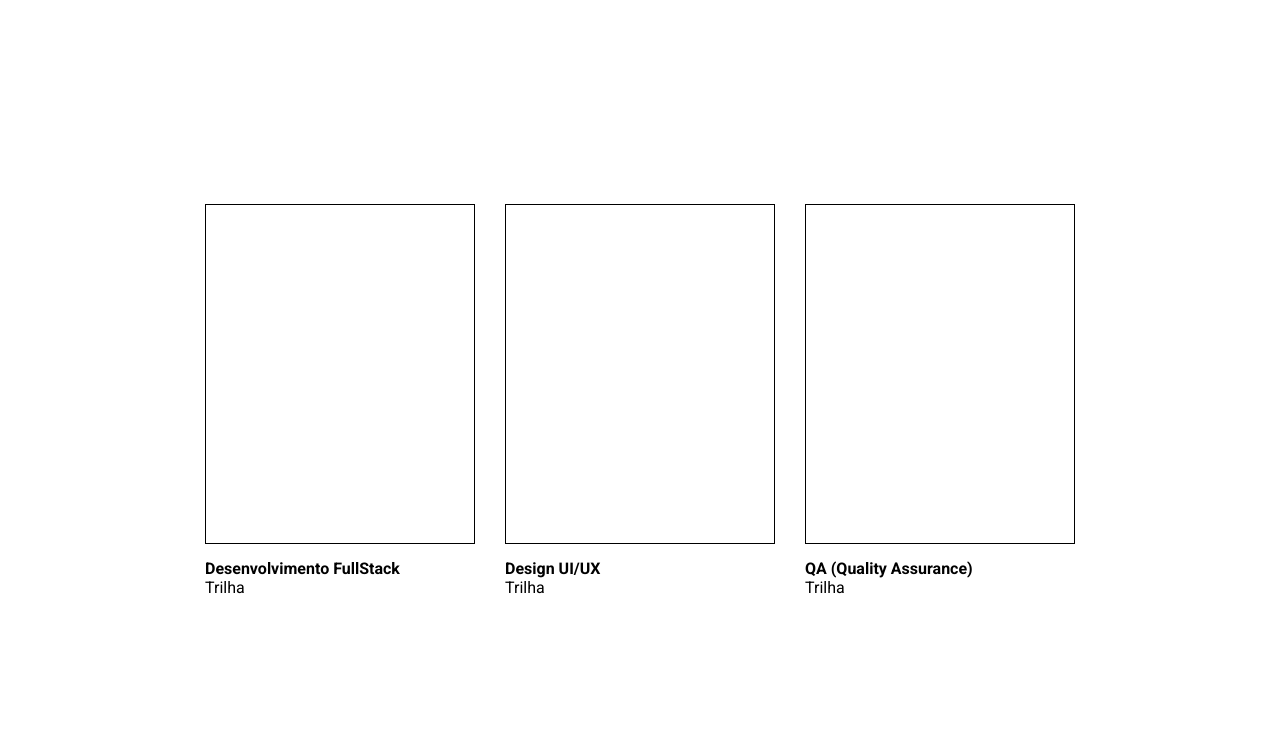
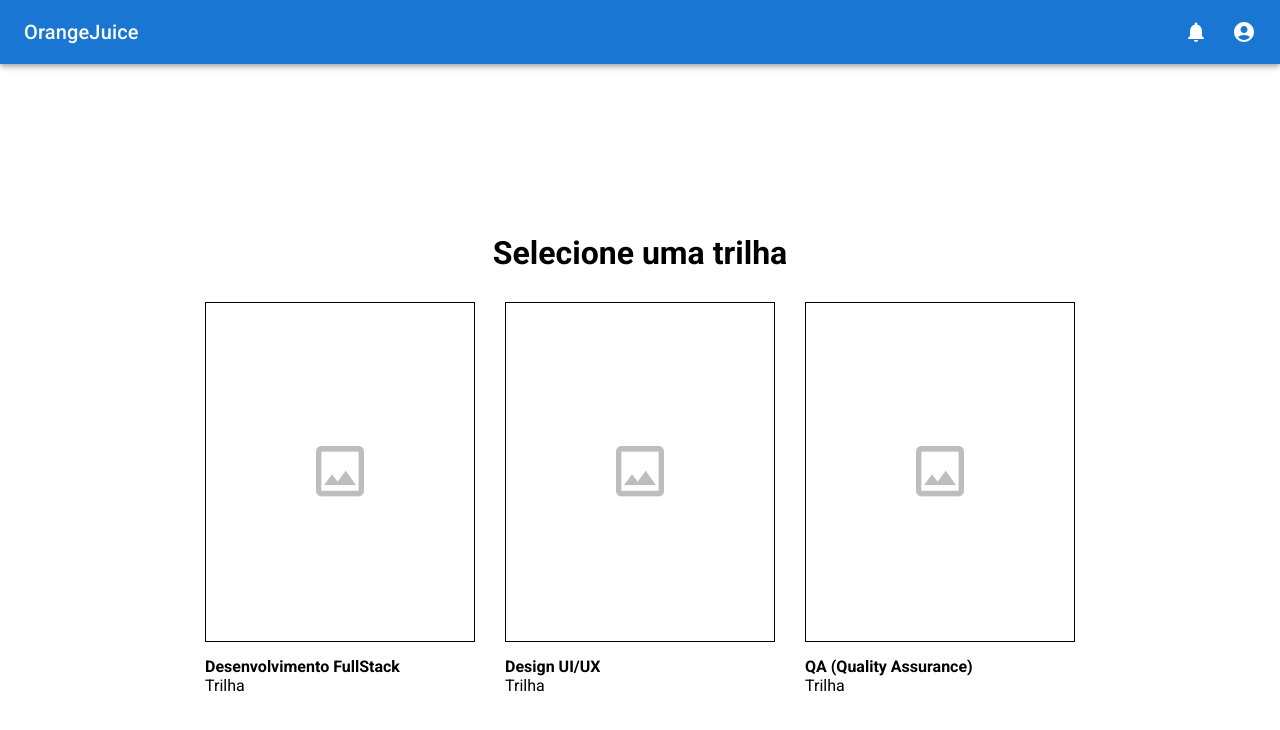
Before and after one commit to arthurisvi/frontend-orange-evolution, a React (Vite) app: page /trilhas in a window 1280 px wide. Shown: the top 730 px of the page. Built offline with nearby package versions, Linux system fonts and the light colour scheme.

Commit message:
feat: esqueleto da página inicial de trilhas
Co-authored-by: Cássio Gabriel Mirailh Seehaber <cassiomirailh@users.noreply.github.com>

```diff
--- a/index.html
+++ b/index.html
@@ -6,7 +6,7 @@
     <link rel="icon" type="image/svg+xml" href="/vite.svg" />
     <meta name="viewport" content="width=device-width, initial-scale=1.0" />
     <link rel="stylesheet" href="https://fonts.googleapis.com/css?family=Roboto:300,400,500,600,700&display=swap" />
-    <title>Vite + React</title>
+    <title>Orange Juice Evolution</title>
 </head>
 
 <body>
--- a/src/pages/Trails/index.jsx
+++ b/src/pages/Trails/index.jsx
@@ -1,16 +1,27 @@
 import React from "react";
-import CardHeader from "@mui/material/CardHeader";
-import { ContainerCards } from "./style";
+import { ContainerCards, Title, Container} from "./style";
 import CardTrail from "../../shared/components/CardTrail";
+import PrimarySearchAppBar from "../../shared/components/Header";
 
-const trails = [{ title: "Desenvolvimento FullStack" }, { title: "Design UI/UX" }, { title: "QA (Quality Assurance)" }];
+const trails = [
+  { id: 1, title: "Desenvolvimento FullStack" },
+  { id: 2, title: "Design UI/UX" },
+  { id: 3, title: "QA (Quality Assurance)" },
+];
 
 const Trails = () => {
   return (
-    <ContainerCards>
-      {trails.map((trail) => (
-        <CardTrail title={trail.title} description = "Trilha"/>))}
-    </ContainerCards>
+    <body>
+      <PrimarySearchAppBar />
+      <Container>
+        <Title>Selecione uma trilha</Title>
+        <ContainerCards>
+          {trails.map((trail) => (
+            <CardTrail title={trail.title} description="Trilha" id={trail.id}/>
+          ))}
+        </ContainerCards>
+      </Container>
+    </body>
   );
 };
 
--- a/src/pages/Trails/style.js
+++ b/src/pages/Trails/style.js
@@ -4,6 +4,27 @@ export const ContainerCards = styled.div `
   display: flex;
   gap: 30px;
   justify-content: center;
+  margin-top: 1.875rem;
+  @media screen and (max-width: 958px) {
+    display: flex;
+    flex-direction: column;
+  }
+`;
+
+export const Title = styled.h1 `
+  text-align: center;
+`;
+
+export const Container = styled.body `
+  height: 100vh;
+  display: flex;
+  justify-content: center;
   align-items: center;
-  height: 100vh;
+  flex-direction: column;
+  @media screen and (max-width: 958px) {
+    margin: 1.875rem 0 1.875rem 0;
+    display: flex;
+    flex-direction: column;
+    height: 100%;
+  }
 `;
--- a/src/shared/components/CardTrail/index.jsx
+++ b/src/shared/components/CardTrail/index.jsx
@@ -1,19 +1,48 @@
 import React from "react";
 import Box from "@mui/material/Box";
+import { Link } from "react-router-dom";
+import styled from "styled-components";
+import Icon from '../../../assets/icons/iconTeste.png'
+
+const StyledLink = styled(Link)`
+  text-decoration: none;
+  color: black;
+  &:focus,
+  &:hover,
+  &:visited,
+  &:link,
+  &:active {
+    text-decoration: none;
+  }
+`;
+
+const ContainerIcon = styled.div`
+  width: 100%;
+  height: 100%;
+  display: flex;
+  align-items: center;
+  justify-content: center;
+`
 
 const CardTrail = (props) => {
   return (
     <div>
+      <StyledLink to={"/trilha/" + props.id} style={{ textDecoration: "none" }}>
         <Box
           sx={{
             width: 270,
             height: 340,
             border: "1px solid black",
-          marginBottom: "15px"
+            marginBottom: "15px",
           }}
-      />
+        >
+          <ContainerIcon>
+          <img src={Icon} alt="icon" />
+          </ContainerIcon>
+        </Box>
         <strong>{props.title}</strong>
         <p>{props.description}</p>
+      </StyledLink>
     </div>
   );
 };
--- a/src/shared/components/Header/index.jsx
+++ b/src/shared/components/Header/index.jsx
@@ -167,7 +167,7 @@ export default function PrimarySearchAppBar() {
             OrangeJuice
           </Typography>
             <Box sx={{ flexGrow: 1 }} />
-          <Search>
+          {/* <Search>
             <SearchIconWrapper>
               <SearchIcon />
             </SearchIconWrapper>
@@ -175,19 +175,19 @@ export default function PrimarySearchAppBar() {
               placeholder="Search…"
               inputProps={{ 'aria-label': 'search' }}
             />
-          </Search>
+          </Search> */}
           <Box sx={{ display: { xs: 'none', md: 'flex' } }}>
-            <IconButton size="large" aria-label="show 4 new mails" color="inherit">
+            {/* <IconButton size="large" aria-label="show 4 new mails" color="inherit">
               <Badge badgeContent={4} color="error">
                 <MailIcon />
               </Badge>
-            </IconButton>
+            </IconButton> */}
             <IconButton
               size="large"
-              aria-label="show 17 new notifications"
+              aria-label="show new notifications"
               color="inherit"
             >
-              <Badge badgeContent={17} color="error">
+              <Badge badgeContent={0} color="error">
                 <NotificationsIcon />
               </Badge>
             </IconButton>
```
Also changed, not shown: src/assets/icons/iconTeste.png (added). Lines whose indentation alone changed are shown as unchanged.
